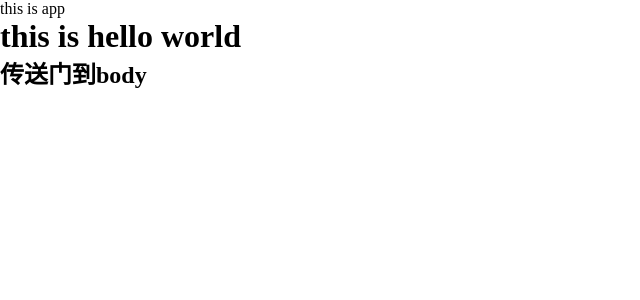
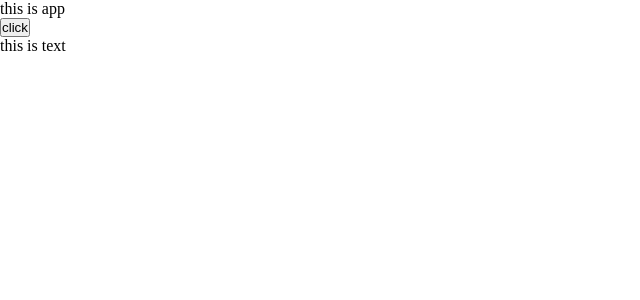
Before and after one commit to gongjianOnline/vue3_demo, a Vue app: page / in a window 1280 px wide. Shown: the top 300 px of the page, without its empty margins (0-640 px from the left). Built offline with nearby package versions, Linux system fonts and the light colour scheme.

Commit message:
动画练习

```diff
--- a/src/components/HelloWorld.vue
+++ b/src/components/HelloWorld.vue
@@ -1,17 +1,27 @@
 <template>
   <div>
-    <h1>this is hello world</h1>
-
-    <Teleport :disabled="false" to="body">
-      <h2>传送门到body</h2>
-    </Teleport>
-
+    <button @click='handelClick'>click</button>
+    <transition name="text">
+      <div v-if="flag">this is text</div>
+    </transition>
   </div>
-
 </template>
 <script setup lang="ts">
-
+import {ref} from "vue"
+const flag = ref(true);
+const handelClick = ()=>{
+  console.log("111")
+  flag.value = !flag.value
+}
 </script>
 <style scoped>
-
+.text-enter-from{
+  color: red;
+}
+.text-enter-active{
+  transition: all 5s;
+}
+.text-enter-to{
+  color: aqua;
+}
 </style>
```
